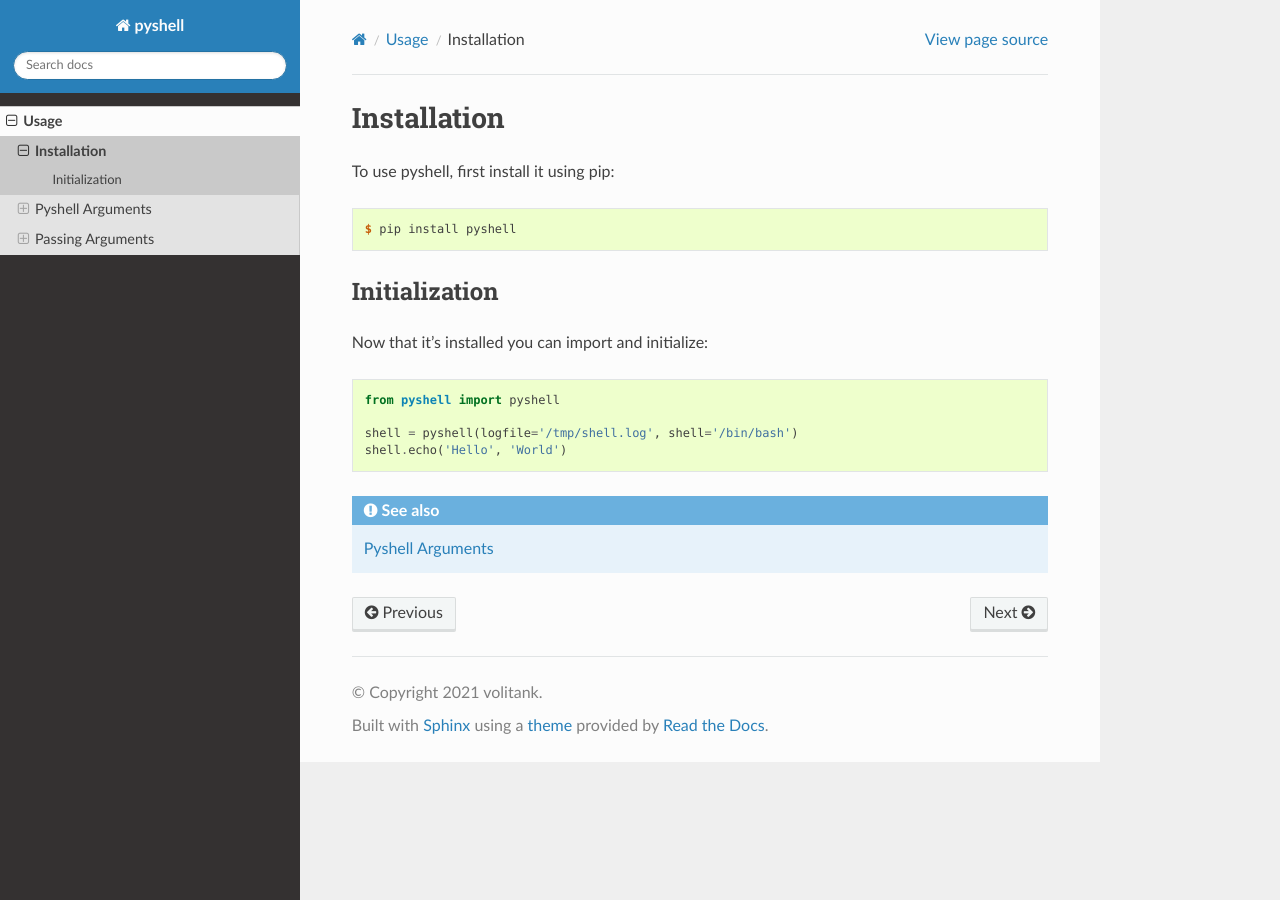
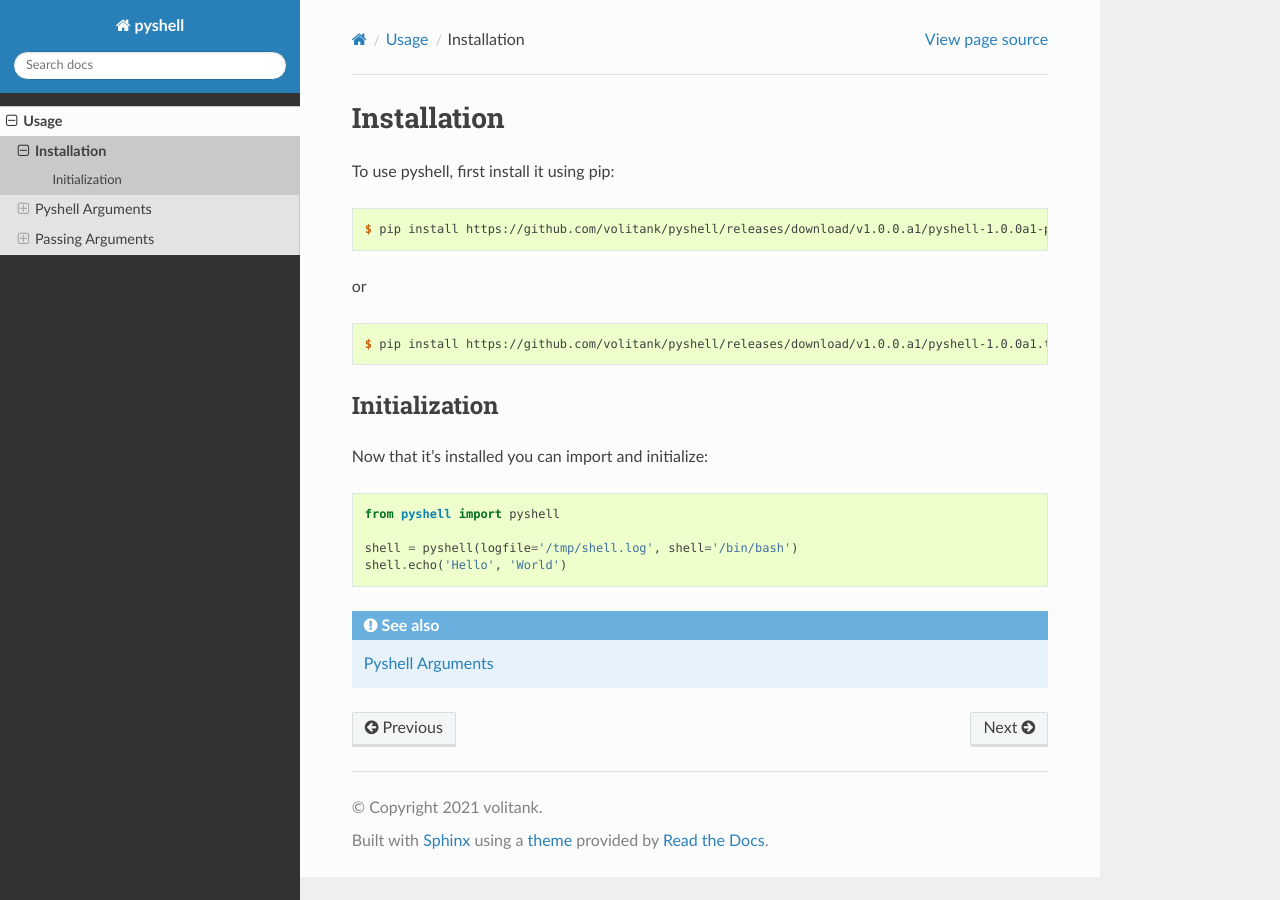
Before and after one commit to volitank/pyshell, a Sphinx documentation site: the page built from docs/source/sections/initial_setup.rst, in a window 1280 px wide. Built offline with Sphinx 7.4.7 and the Read the Docs theme 2.0.0, drawn with Linux system fonts in a browser that asks for light colours.

Commit message:
Update documentation for installation
Updated README and the docs with how to install. Right now we have to use github, eventually i hope to be able to get the pyshell name on PyPI

```diff
--- a/docs/source/sections/initial_setup.rst
+++ b/docs/source/sections/initial_setup.rst
@@ -7,7 +7,13 @@
 
 .. code-block:: console
 
-   $ pip install pyshell
+	$ pip install https://github.com/volitank/pyshell/releases/download/v1.0.0.a1/pyshell-1.0.0a1-py3-none-any.whl
+
+or
+
+.. code-block:: console
+
+	$ pip install https://github.com/volitank/pyshell/releases/download/v1.0.0.a1/pyshell-1.0.0a1.tar.gz
 
 .. _initialization:
 
```
Also changed, not shown: README.md (+5 -1 lines).
